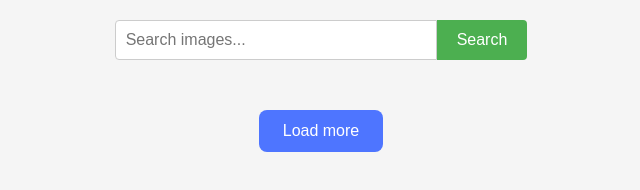
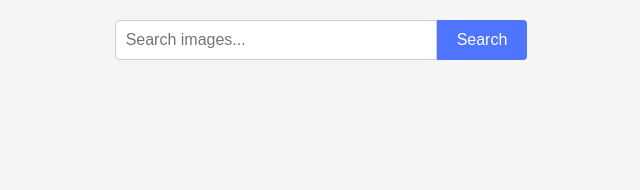
Before and after one commit to nataliia-zaremba/goit-js-hw-12, a website built with Vite: page src/index.html in a window 1280 px wide. Shown: the top 190 px of the page, without its empty margins (339-979 px from the left). Built offline with nearby package versions, Linux system fonts and the light colour scheme; what simplelightbox would draw is missing.

Commit message:
addchanges

```diff
--- a/src/css/styles.css
+++ b/src/css/styles.css
@@ -23,10 +23,6 @@ body {
   border-radius: 50%;
   margin: 20px auto;
   animation: rotation 1s linear infinite;
-}
-
-.is-hidden {
-  display: none;
 }
 
 @keyframes rotation {
@@ -59,7 +55,7 @@ body {
 
 .form button {
   padding: 10px 20px;
-  background-color: #4caf50;
+  background-color: #4e75ff;
   color: white;
   border: none;
   border-radius: 0 4px 4px 0;
@@ -68,7 +64,7 @@ body {
 }
 
 .form button:hover {
-  background-color: #45a049;
+  background-color: #3d5fff;
 }
 
 .gallery {
@@ -140,6 +136,9 @@ body {
   transform: translateY(1px);
 }
 
+.is-hidden {
+  display: none;
+}
 /* Респонсивність для мобільних пристроїв */
 @media (max-width: 768px) {
   .gallery {
```
